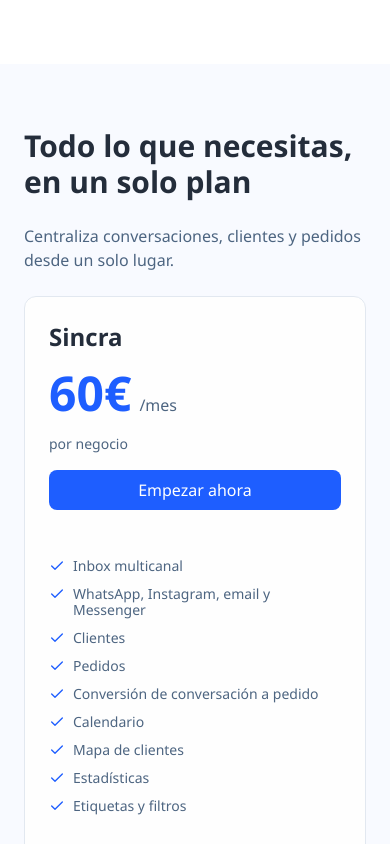
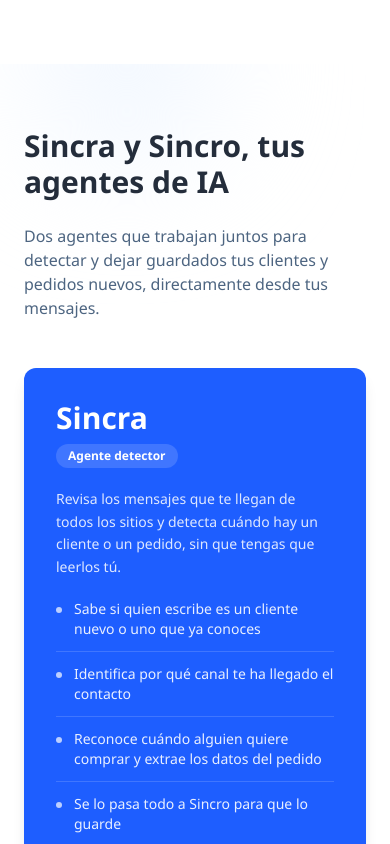
Before and after one commit to gemmaadev/sincra-saas, a React (Vite) app in the folder frontend/: page / in a window 390 px wide. Shown: the part 7000-7844 px from the top of the page. Built offline with nearby package versions, Linux system fonts and the light colour scheme; no server answers.

Commit message:
feat(landing): add AI agents section for Sincra and Sincro

```diff
--- /dev/null
+++ b/frontend/src/features/landing/components/AiAgentsSection.tsx
@@ -0,0 +1,85 @@
+import { Section } from '@/shared'
+import { AI_AGENTS, type AiAgent } from '@/features/automations/automations.constants'
+
+const AGENT_BADGES: Record<AiAgent['id'], string> = {
+  sincra: 'Agente detector',
+  sincro: 'Agente de datos',
+}
+
+export function AiAgentsSection() {
+  return (
+    <Section id="ai-agents" className="relative overflow-hidden">
+      <div className="pointer-events-none absolute inset-0 -z-10">
+        <div className="absolute -top-24 left-[8%] h-80 w-80 rounded-full bg-blob-2 blur-3xl max-lg:h-48 max-lg:w-48" />
+        <div className="absolute -bottom-28 right-[5%] h-96 w-96 rounded-full bg-blob-4 blur-3xl max-lg:h-56 max-lg:w-56" />
+      </div>
+
+      <div className="relative flex flex-col gap-8">
+        <div className="flex flex-col gap-6">
+          <h2 className="max-w-xl text-4xl font-bold text-ink max-sm:text-3xl">
+            Sincra y Sincro, tus agentes de IA
+          </h2>
+          <p className="max-w-2xl text-lg text-ink-muted max-lg:text-base">
+            Dos agentes que trabajan juntos para detectar y dejar guardados tus clientes y pedidos
+            nuevos, directamente desde tus mensajes.
+          </p>
+        </div>
+
+        <div className="grid grid-cols-1 gap-6 pt-4 sm:grid-cols-2">
+          {AI_AGENTS.map((agent) => {
+            const isSincra = agent.id === 'sincra'
+
+            return (
+              <div
+                key={agent.id}
+                className={`flex flex-col gap-5 rounded-card p-8 shadow-lg transition-all duration-300 hover:-translate-y-1.5 hover:shadow-2xl ${
+                  isSincra ? 'bg-primary' : 'border border-neutral-100 bg-surface-card'
+                }`}
+              >
+                <div className="flex flex-col gap-2">
+                  <h3 className={`text-3xl font-bold ${isSincra ? 'text-white' : 'text-primary'}`}>
+                    {agent.name}
+                  </h3>
+                  <span
+                    className={`w-fit rounded-full px-3 py-1 text-xs font-semibold ${
+                      isSincra ? 'bg-white/15 text-white' : 'bg-primary/10 text-primary'
+                    }`}
+                  >
+                    {AGENT_BADGES[agent.id]}
+                  </span>
+                </div>
+
+                <p
+                  className={`text-sm leading-relaxed ${isSincra ? 'text-white/85' : 'text-ink-muted'}`}
+                >
+                  {agent.description}
+                </p>
+
+                <ul
+                  className={`flex flex-col divide-y ${isSincra ? 'divide-white/15' : 'divide-neutral-100'}`}
+                >
+                  {agent.capabilities.map((capability) => (
+                    <li
+                      key={capability}
+                      className={`flex items-start gap-3 py-3 text-sm first:pt-0 last:pb-0 ${
+                        isSincra ? 'text-white/90' : 'text-ink'
+                      }`}
+                    >
+                      <span
+                        className={`mt-2 size-1.5 shrink-0 rounded-full ${
+                          isSincra ? 'bg-white/70' : 'bg-primary'
+                        }`}
+                        aria-hidden="true"
+                      />
+                      {capability}
+                    </li>
+                  ))}
+                </ul>
+              </div>
+            )
+          })}
+        </div>
+      </div>
+    </Section>
+  )
+}
--- a/frontend/src/pages/LandingPage.tsx
+++ b/frontend/src/pages/LandingPage.tsx
@@ -5,6 +5,7 @@ import { FeaturesSection } from '@/features/landing/components/FeaturesSection'
 import { PricingSection } from '@/features/landing/components/PricingSection'
 import { CtaSection } from '@/features/landing/components/CtaSection'
 import { HowWorksSection } from '@/features/landing/components/HowWorksSection'
+import { AiAgentsSection } from '@/features/landing/components/AiAgentsSection'
 
 export default function LandingPage() {
   return (
@@ -14,6 +15,7 @@ export default function LandingPage() {
       <DemoSection />
       <HowWorksSection />
       <FeaturesSection />
+      <AiAgentsSection />
       <PricingSection />
       <CtaSection />
     </div>
```
Also changed, not shown: 1 other file (tests, documents, lock files or other folders).
